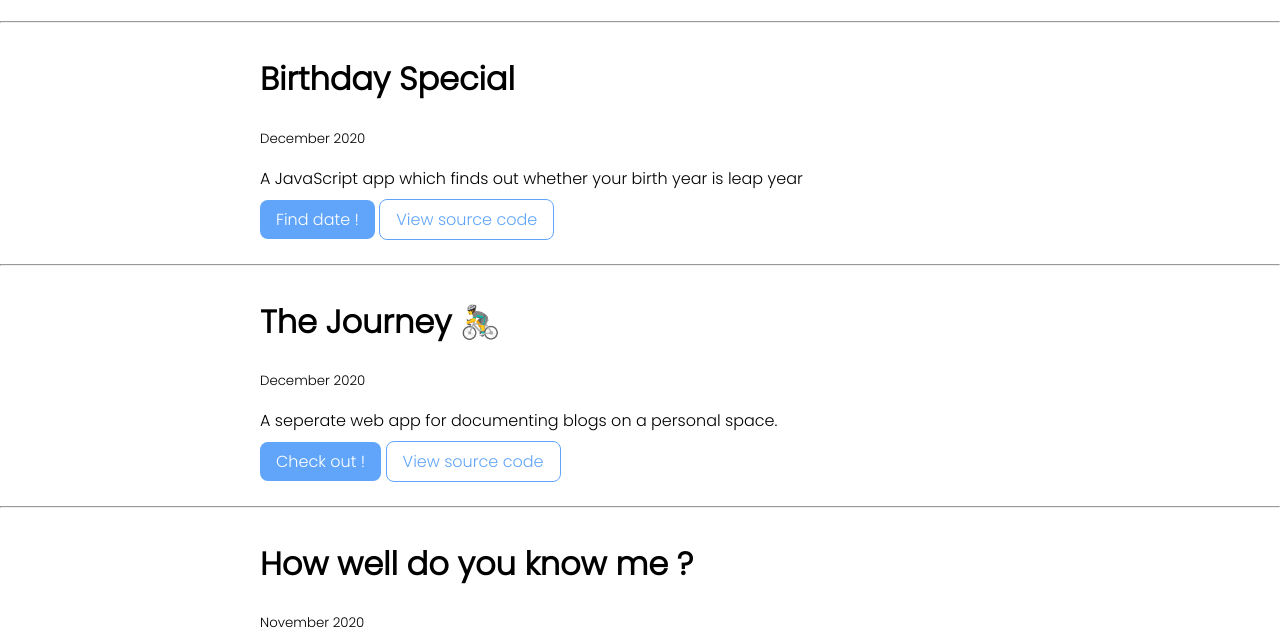
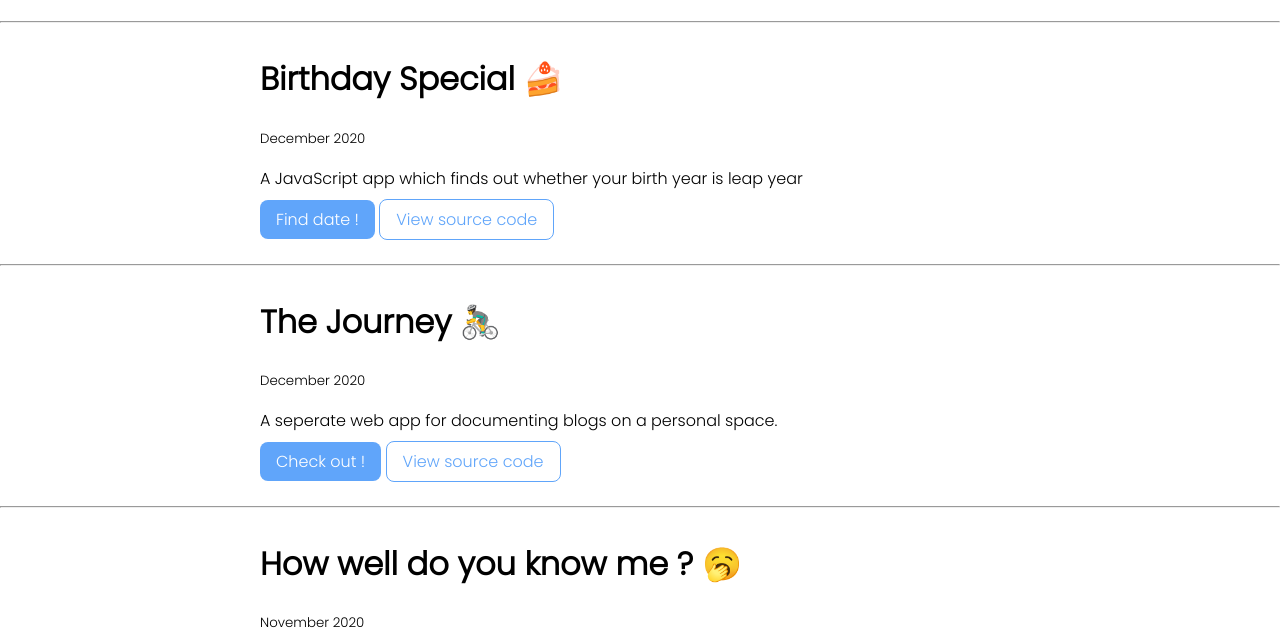
Before and after one commit to thenorthkun/Dhruv-Portfolio, a plain HTML site: page Projects.html in a window 1280 px wide. Shown: the part 2788-3426 px from the top of the page. Drawn offline with Linux system fonts and the light colour scheme.

Commit message:
Update Projects.html

```diff
--- a/Projects.html
+++ b/Projects.html
@@ -182,7 +182,7 @@
     <ul class="list-non-bullet"reversed>
         <li>
             <div class="container-center">
-                <h1>Birthday Special</h1>
+                <h1>Birthday Special 🍰</h1>
                 <small>December 2020</small>
                 <p>A JavaScript app which finds out whether your birth year is leap year</p>
                 <a class="First-link"href="https://nifty-cray-1c7167.netlify.app/">Find date !</a>
@@ -214,7 +214,7 @@
     <ul class="list-non-bullet"reversed>
         <li>
             <div class="container-center">
-                <h1>How well do you know me ?</h1>
+                <h1>How well do you know me ? 🥱</h1>
                 <small>November 2020</small>
                 <p>A CLI app built with <strong>nodeJS</strong>, you can send this to your friends and find out who knows you better.</p>
 
```
